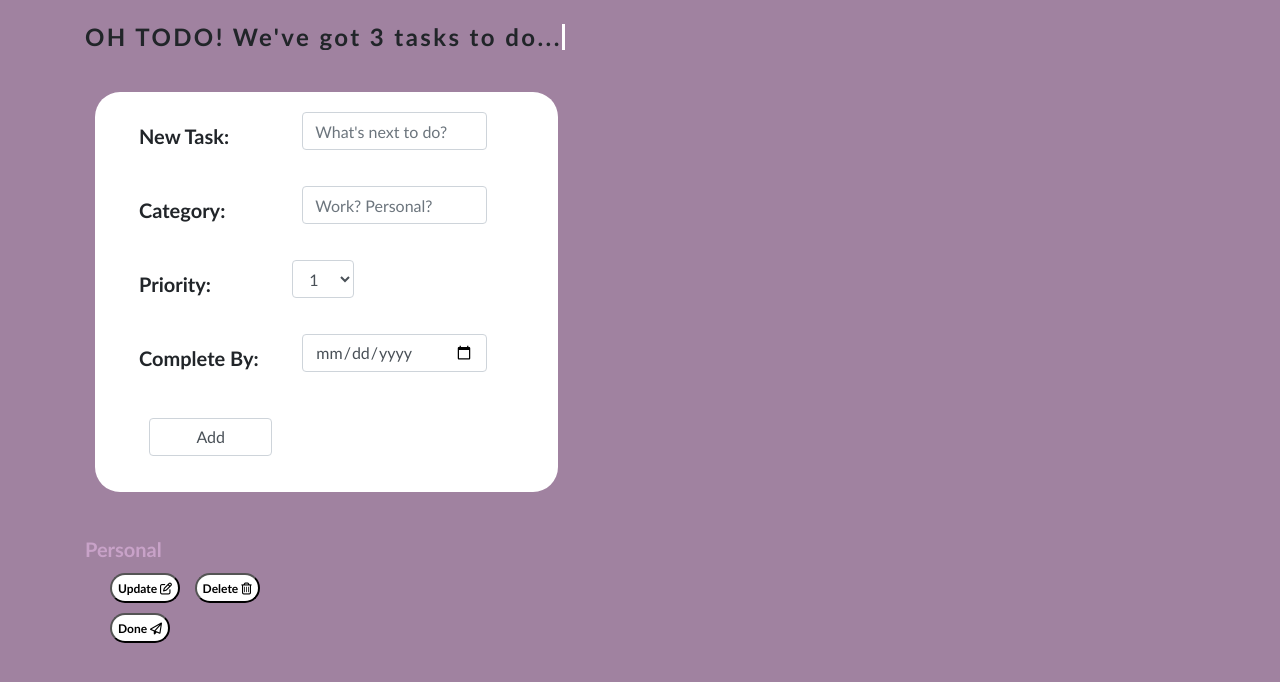
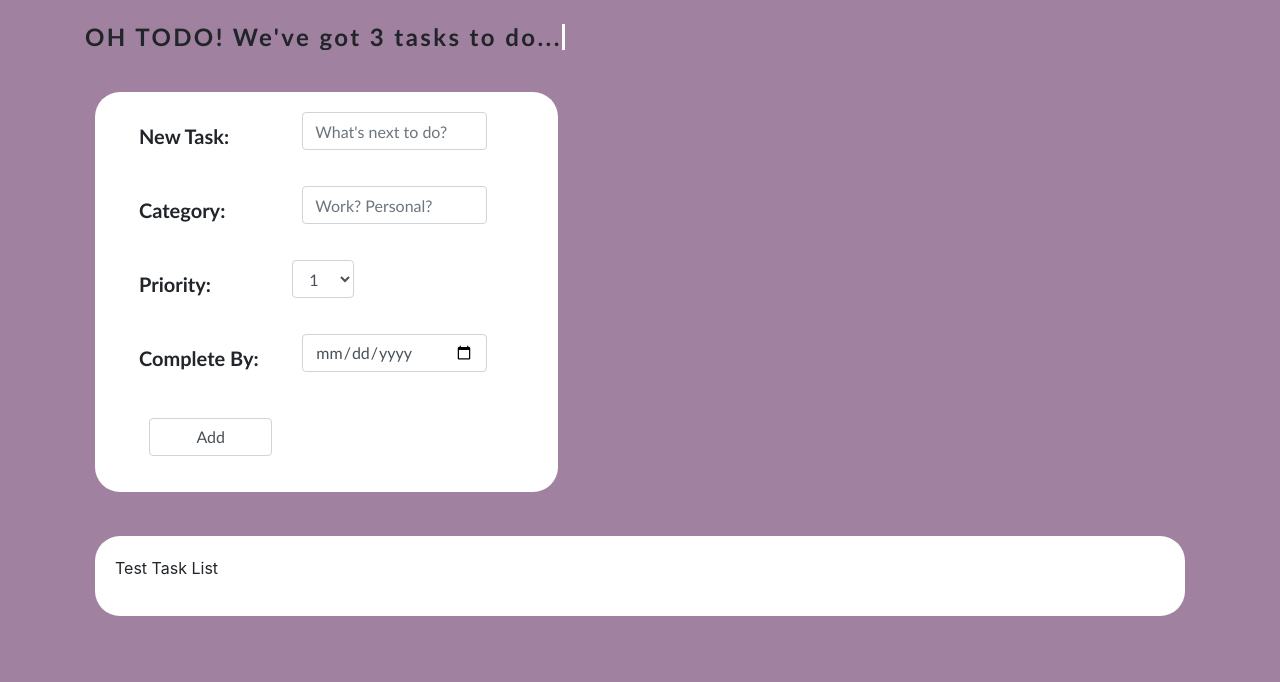
Before and after one commit to allbutterg/todo-app-frontend, a React (Create React App) app: page / in a window 1280 px wide. Shown: the top 682 px of the page. Built offline with nearby package versions, Linux system fonts and the light colour scheme.

Commit message:
Problem solving which components of the task list React is having an issue with

```diff
--- a/src/App.js
+++ b/src/App.js
@@ -4,6 +4,7 @@ import './App.css';
 import Header from './Header';
 import Form from './Form';
 import TaskTile from './TaskTile';
+import Test_Task_List from './Test_Task_List';
 
 function App() {
   return (
@@ -13,7 +14,7 @@ function App() {
       <br></br>
       <Form/>
       <br></br>
-      <TaskTile/>
+      <Test_Task_List/>
     </div>
   );
 }
--- a/src/TaskGoalDate.js
+++ b/src/TaskGoalDate.js
@@ -7,7 +7,9 @@ class TaskList extends React.Component {
     render() {
         return (
 
+            <div>
             <div className="col-5 goalDate">XX XX XX</div>
+            </div>
 
         );
     }
--- a/src/TaskHeader.js
+++ b/src/TaskHeader.js
@@ -8,14 +8,15 @@ class TaskHeader extends React.Component {
         return (
 
             <div>
-            <div className="row col-12"></div>
-            <div className="col-3 taskTitle">Personal</div>
-            <div className="col-9">
-                <button type="button">Update <i className="far fa-edit"></i></button> <button type="button">Delete <i
-                        className="far fa-trash-alt"></i></button> <button type="button">Done <i
-                        className="far fa-paper-plane"></i></button>
+            <div className="row col-12">
+            <div className="row col-7 taskHeader">
+                Task
             </div>
+            <div className="col-5 taskHeader">
+                Complete By
             </div>
+        </div>
+        </div>
         );
     }
 }
--- a/src/TaskList.js
+++ b/src/TaskList.js
@@ -8,9 +8,11 @@ class TaskList extends React.Component {
     render() {
         return (
 
+            <div>
             <div className="row col-12">
                 <div className="col-7 taskEntry">Example Task @ Priority 1</div>
                 <TaskGoalDate/>
+            </div>
             </div>
 
         );
--- a/src/TaskTile.js
+++ b/src/TaskTile.js
@@ -1,7 +1,7 @@
 import React from 'react';
 import logo from './logo.svg';
 import './App.css';
-import TaskBox from './TaskHeader';
+import TaskBox from './TaskTitle';
 
 
 class TaskTile extends React.Component {
--- a/src/TaskTitle.js
+++ b/src/TaskTitle.js
@@ -7,14 +7,15 @@ class TaskTitle extends React.Component {
     render() {
         return (
 
-            <div className="row col-12">
-            <div className="row col-7 taskHeader">
-                Task
+            <div>
+            <div className="row col-12"></div>
+            <div className="col-3 taskTitle">Personal</div>
+            <div className="col-9">
+                <button type="button">Update <i className="far fa-edit"></i></button> <button type="button">Delete <i
+                        className="far fa-trash-alt"></i></button> <button type="button">Done <i
+                        className="far fa-paper-plane"></i></button>
             </div>
-            <div className="col-5 taskHeader">
-                Complete By
             </div>
-        </div>
         );
     }
 }
--- /dev/null
+++ b/src/Test_Task_List.js
@@ -0,0 +1,17 @@
+import React from 'react';
+import logo from './logo.svg';
+import './App.css';
+
+
+class Test_Task_List extends React.Component {
+    render() {
+        return (
+
+            <div className="box">
+                <p>Test Task List</p>
+
+            </div>
+        );
+    }
+}
+export default Test_Task_List;
```
Also changed, not shown: src/TaskBox.js (+7 -1 lines).
